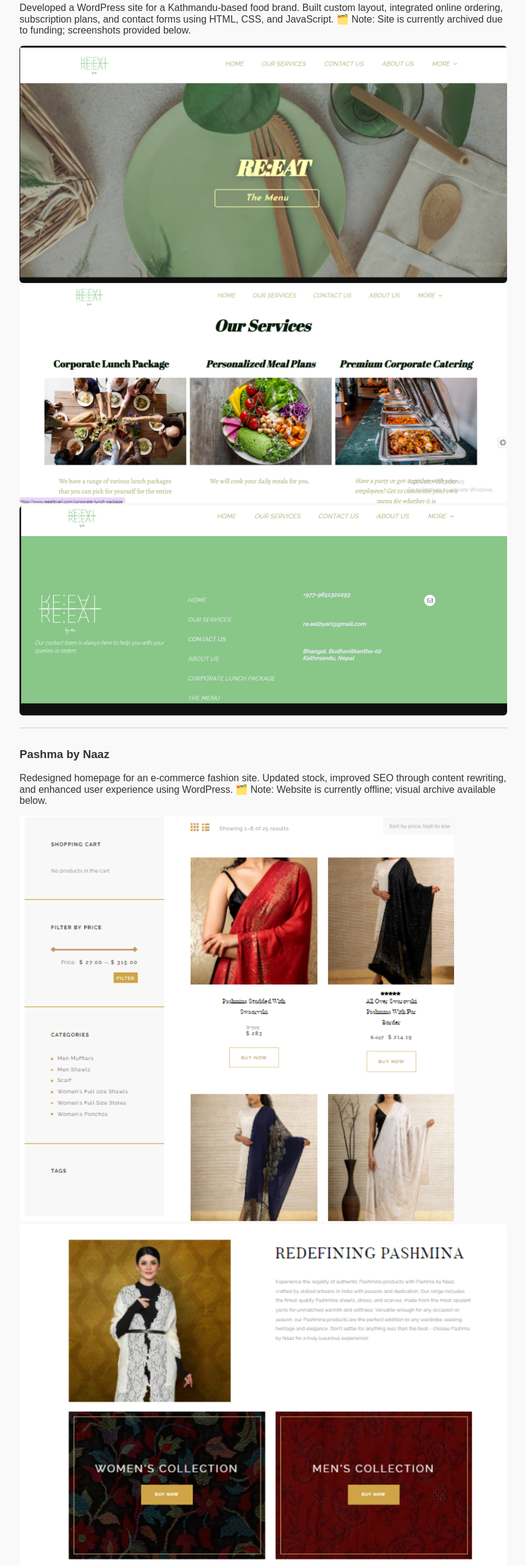
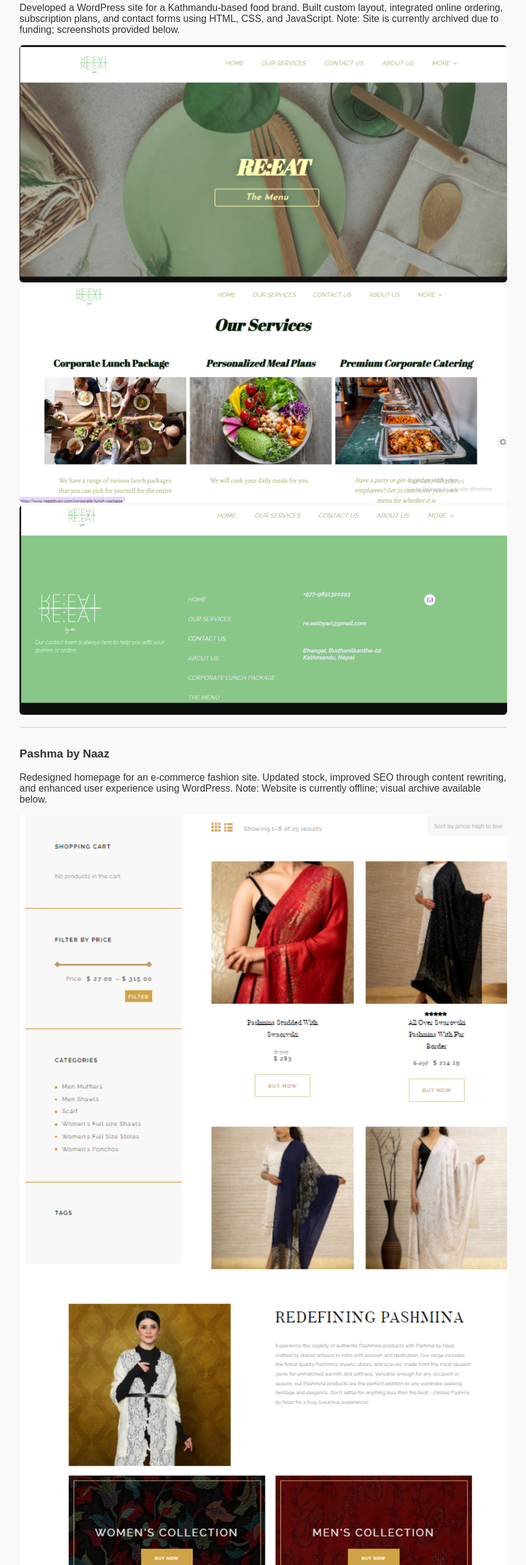
Before and after one commit to Sansi00/Sansi-Portfolio, a plain HTML site: page index.html in a window 1280 px wide. Shown: the part 234-2800 px from the top of the page at 61% size, without its empty margins (208-1071 px from the left). Drawn offline with Linux system fonts and the light colour scheme.

Commit message:
Update index.html

```diff
--- a/index.html
+++ b/index.html
@@ -36,7 +36,7 @@
   <div class="project">
     <h3>RE:EAT by Ari</h3>
     <p>Developed a WordPress site for a Kathmandu-based food brand. Built custom layout, integrated online ordering, subscription plans, and contact forms using HTML, CSS, and JavaScript.
-🗂️ Note: Site is currently archived due to funding; screenshots provided below.</p>
+       Note: Site is currently archived due to funding; screenshots provided below.</p>
     <img src="Screenshot 2025-01-18 132445.png" alt="RE:EAT website screenshot" />
     <img src="Screenshot 2025-01-18 132509.png" alt="RE:EAT website screenshot" />
     <img src="Screenshot 2025-01-18 132528.png" alt="RE:EAT website screenshot" />
@@ -45,13 +45,13 @@
   <div class="project">
     <h3>Pashma by Naaz</h3>
     <p>Redesigned homepage for an e-commerce fashion site. Updated stock, improved SEO through content rewriting, and enhanced user experience using WordPress.
-🗂️ Note: Website is currently offline; visual archive available below.</p>
-    <img src="Screenshot 2025-04-07 205241.png" alt="Pashma by Naaz screenshot" />
-    <img src="Screenshot 2025-04-07 205254.png" alt="Pashma by Naaz screenshot" />
+       Note: Website is currently offline; visual archive available below.</p>
+    <img src="Pashma_by_Naaz_Screenshot_Refined.png" alt="Pashma by Naaz screenshot" />
+
   </div>
 
   <h2>Contact</h2>
   <p>Email: <a href="mailto:sansi@usf.edu">sansi@usf.edu</a></p>
-  <p><a href="https://github.com/Sansi00">GitHub</a> | <a href="https://linkedin.com/in/yourlink">LinkedIn</a></p>
+  <p><a href="https://github.com/Sansi00">GitHub</a> | <a href="https://www.linkedin.com/in/sansi-pokharel/">LinkedIn</a></p>
 </body>
 </html>
```
